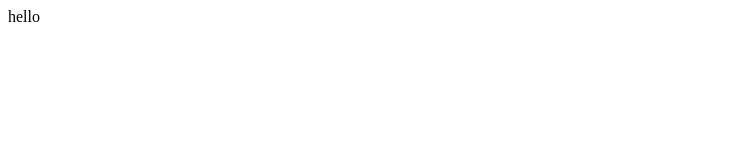
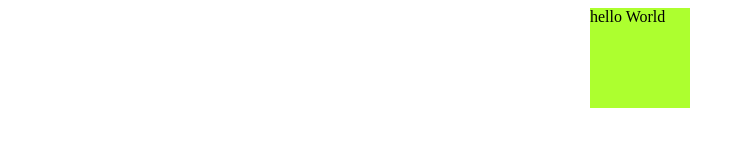
Before and after one commit to songjianbozhumeng/songjianbozhumeng.github.io, a plain HTML site: page index.html in a window 1280 px wide. Shown: the whole page, without its empty margins (0-745 px from the left). Drawn offline with Linux system fonts and the light colour scheme.

Commit message:
Update index.html

```diff
--- a/index.html
+++ b/index.html
@@ -1,12 +1,20 @@
 <!DOCTYPE html>
 <html lang="en">
-<head>
-  <meta charset="UTF-8">
-  <meta http-equiv="X-UA-Compatible" content="IE=edge">
-  <meta name="viewport" content="width=device-width, initial-scale=1.0">
-  <title>Document</title>
-</head>
-<body>
-  hello
-</body>
+  <head>
+    <meta charset="UTF-8" />
+    <meta http-equiv="X-UA-Compatible" content="IE=edge" />
+    <meta name="viewport" content="width=device-width, initial-scale=1.0" />
+    <title>Document</title>
+  </head>
+  <body>
+    <div class="box">hello World</div>
+  </body>
 </html>
+<style>
+  .box {
+    margin: 0 auto;
+    width: 100px;
+    height: 100px;
+    background-color: greenyellow;
+  }
+</style>
```
